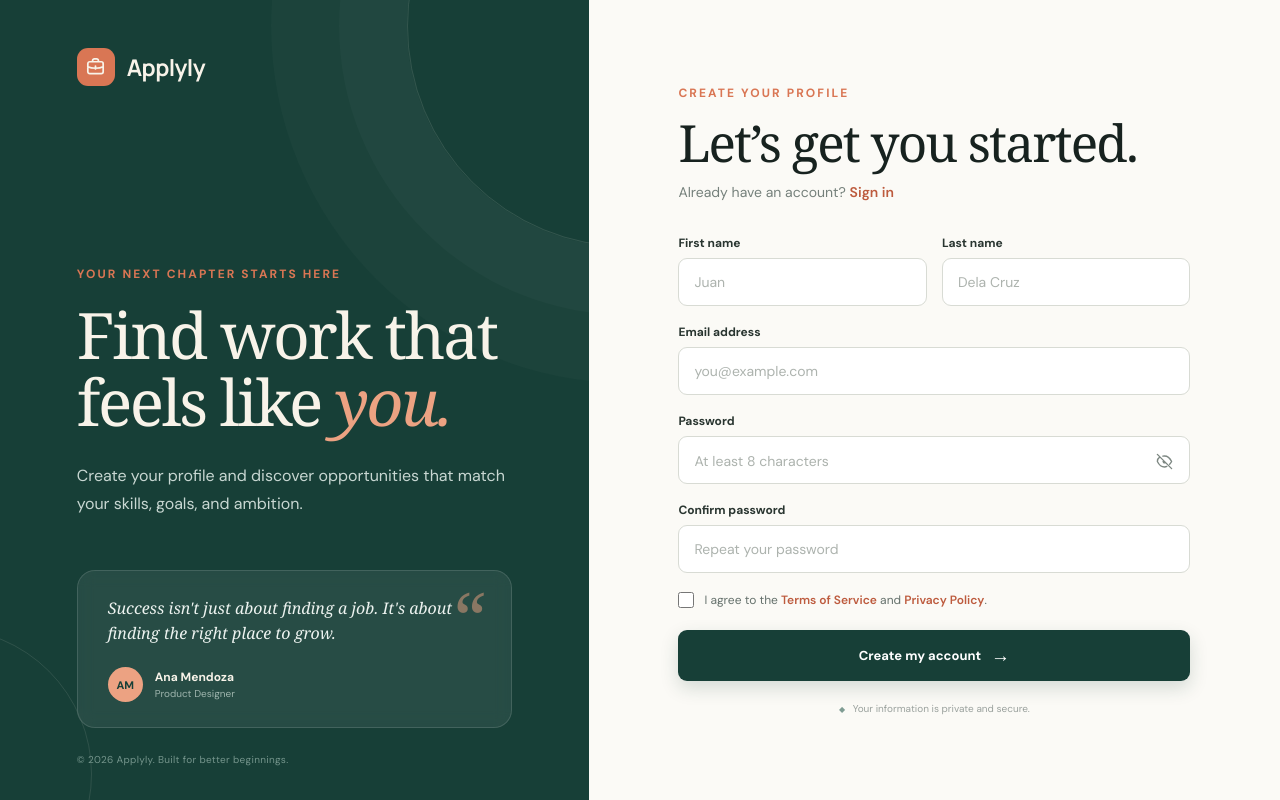
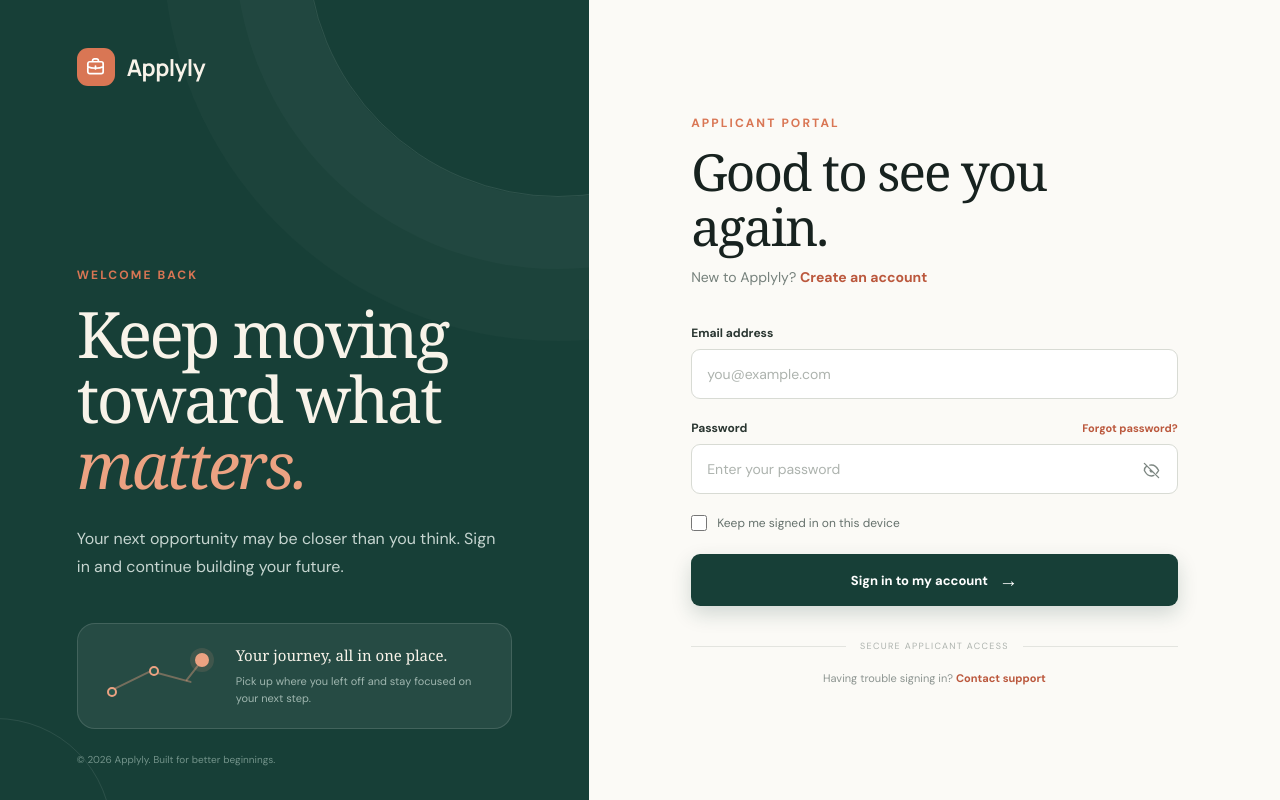
Before and after one commit to ukinigop/PRACTICE-TIME-NO2, a React (Vite) app: page / in a window 1280 px wide. Built offline with nearby package versions, Linux system fonts and the light colour scheme.

Commit message:
feat: create applicant login page

```diff
--- a/index.html
+++ b/index.html
@@ -3,8 +3,8 @@
   <head>
     <meta charset="UTF-8" />
     <meta name="viewport" content="width=device-width, initial-scale=1.0" />
-    <meta name="description" content="Create your applicant profile and find your next opportunity." />
-    <title>Applyly | Create an account</title>
+    <meta name="description" content="Sign in to your Applyly applicant account." />
+    <title>Applyly | Applicant login</title>
   </head>
   <body>
     <div id="root"></div>
--- a/src/App.jsx
+++ b/src/App.jsx
@@ -1,13 +1,4 @@
 import { useState } from 'react'
-
-const initialForm = {
-  firstName: '',
-  lastName: '',
-  email: '',
-  password: '',
-  confirmPassword: '',
-  terms: false,
-}
 
 function BriefcaseIcon() {
   return (
@@ -17,64 +8,48 @@ function BriefcaseIcon() {
   )
 }
 
-function EyeIcon({ hidden }) {
+function EyeIcon({ visible }) {
   return (
     <svg viewBox="0 0 24 24" aria-hidden="true">
-      {hidden ? (
-        <>
-          <path d="M3 3l18 18M10.7 10.7a1.85 1.85 0 0 0 2.6 2.6M9.9 5.2A9.7 9.7 0 0 1 12 5c5.5 0 9 7 9 7a15.2 15.2 0 0 1-2.5 3.4M6.2 6.2C4.1 7.7 3 10 3 12c0 0 3.5 7 9 7 1.1 0 2.1-.3 3-.7" />
-        </>
+      {visible ? (
+        <><path d="M3 12s3.5-7 9-7 9 7 9 7-3.5 7-9 7-9-7-9-7Z" /><circle cx="12" cy="12" r="2.5" /></>
       ) : (
-        <>
-          <path d="M3 12s3.5-7 9-7 9 7 9 7-3.5 7-9 7-9-7-9-7Z" />
-          <circle cx="12" cy="12" r="2.5" />
-        </>
+        <><path d="M3 3l18 18M10.7 10.7a1.85 1.85 0 0 0 2.6 2.6M9.9 5.2A9.7 9.7 0 0 1 12 5c5.5 0 9 7 9 7a15.2 15.2 0 0 1-2.5 3.4M6.2 6.2C4.1 7.7 3 10 3 12c0 0 3.5 7 9 7 1.1 0 2.1-.3 3-.7" /></>
       )}
     </svg>
   )
 }
 
+function Logo() {
+  return <div className="brand"><span className="brand-icon"><BriefcaseIcon /></span><span>Applyly</span></div>
+}
+
 function App() {
-  const [form, setForm] = useState(initialForm)
+  const [email, setEmail] = useState('')
+  const [password, setPassword] = useState('')
+  const [remember, setRemember] = useState(false)
+  const [showPassword, setShowPassword] = useState(false)
   const [errors, setErrors] = useState({})
-  const [showPassword, setShowPassword] = useState(false)
-  const [submitted, setSubmitted] = useState(false)
-
-  const updateField = (event) => {
-    const { name, value, checked, type } = event.target
-    setForm((current) => ({ ...current, [name]: type === 'checkbox' ? checked : value }))
-    setErrors((current) => ({ ...current, [name]: '' }))
-  }
-
-  const validate = () => {
-    const nextErrors = {}
-    if (!form.firstName.trim()) nextErrors.firstName = 'First name is required.'
-    if (!form.lastName.trim()) nextErrors.lastName = 'Last name is required.'
-    if (!/^\S+@\S+\.\S+$/.test(form.email)) nextErrors.email = 'Enter a valid email address.'
-    if (form.password.length < 8) nextErrors.password = 'Use at least 8 characters.'
-    if (form.confirmPassword !== form.password) nextErrors.confirmPassword = 'Passwords do not match.'
-    if (!form.terms) nextErrors.terms = 'Please accept the terms to continue.'
-    return nextErrors
-  }
+  const [signedIn, setSignedIn] = useState(false)
 
   const handleSubmit = (event) => {
     event.preventDefault()
-    const nextErrors = validate()
+    const nextErrors = {}
+    if (!/^\S+@\S+\.\S+$/.test(email)) nextErrors.email = 'Enter a valid email address.'
+    if (!password) nextErrors.password = 'Password is required.'
     setErrors(nextErrors)
-    if (Object.keys(nextErrors).length === 0) setSubmitted(true)
+    if (Object.keys(nextErrors).length === 0) setSignedIn(true)
   }
 
-  if (submitted) {
+  if (signedIn) {
     return (
-      <main className="page-shell success-shell">
+      <main className="success-shell">
         <section className="success-card" aria-live="polite">
           <div className="success-mark">✓</div>
-          <p className="eyebrow">YOU'RE ALL SET</p>
-          <h1>Welcome aboard, {form.firstName}.</h1>
-          <p>Your applicant profile is ready. You can now start exploring opportunities made for you.</p>
-          <button type="button" onClick={() => { setSubmitted(false); setForm(initialForm) }}>
-            Back to registration
-          </button>
+          <p className="eyebrow">WELCOME BACK</p>
+          <h1>You're signed in.</h1>
+          <p>The login interface is working. Account authentication will be connected when the backend API is available.</p>
+          <button type="button" onClick={() => setSignedIn(false)}>Back to login</button>
         </section>
       </main>
     )
@@ -82,88 +57,58 @@ function App() {
 
   return (
     <main className="page-shell">
-      <section className="brand-panel" aria-label="Applyly introduction">
-        <div className="brand">
-          <span className="brand-icon"><BriefcaseIcon /></span>
-          <span>Applyly</span>
+      <section className="story-panel" aria-label="Applyly introduction">
+        <Logo />
+        <div className="story-copy">
+          <p className="eyebrow">WELCOME BACK</p>
+          <h1>Keep moving<br />toward what<br /><em>matters.</em></h1>
+          <p>Your next opportunity may be closer than you think. Sign in and continue building your future.</p>
         </div>
-
-        <div className="brand-copy">
-          <p className="eyebrow">YOUR NEXT CHAPTER STARTS HERE</p>
-          <h1>Find work that<br />feels like <em>you.</em></h1>
-          <p>Create your profile and discover opportunities that match your skills, goals, and ambition.</p>
+        <div className="progress-card">
+          <div className="progress-art" aria-hidden="true">
+            <span className="path path-one" /><span className="path path-two" /><span className="path path-three" />
+            <span className="dot dot-one" /><span className="dot dot-two" /><span className="dot dot-three" />
+          </div>
+          <div><strong>Your journey, all in one place.</strong><p>Pick up where you left off and stay focused on your next step.</p></div>
         </div>
-
-        <div className="quote-card">
-          <span className="quote-mark">“</span>
-          <blockquote>Success isn't just about finding a job. It's about finding the right place to grow.</blockquote>
-          <div className="quote-author">
-            <span>AM</span>
-            <p><strong>Ana Mendoza</strong><small>Product Designer</small></p>
-          </div>
-        </div>
-
         <p className="copyright">© 2026 Applyly. Built for better beginnings.</p>
       </section>
 
       <section className="form-panel">
-        <div className="mobile-brand brand">
-          <span className="brand-icon"><BriefcaseIcon /></span>
-          <span>Applyly</span>
-        </div>
-
+        <div className="mobile-logo"><Logo /></div>
         <div className="form-wrap">
-          <div className="form-heading">
-            <p className="eyebrow">CREATE YOUR PROFILE</p>
-            <h2>Let’s get you started.</h2>
-            <p>Already have an account? <a href="/login">Sign in</a></p>
-          </div>
+          <header className="form-heading">
+            <p className="eyebrow">APPLICANT PORTAL</p>
+            <h2>Good to see you again.</h2>
+            <p>New to Applyly? <a href="/register">Create an account</a></p>
+          </header>
 
           <form onSubmit={handleSubmit} noValidate>
-            <div className="name-row">
-              <Field label="First name" name="firstName" value={form.firstName} onChange={updateField} error={errors.firstName} placeholder="Juan" autoComplete="given-name" />
-              <Field label="Last name" name="lastName" value={form.lastName} onChange={updateField} error={errors.lastName} placeholder="Dela Cruz" autoComplete="family-name" />
+            <div className="field">
+              <label htmlFor="email">Email address</label>
+              <input id="email" name="email" type="email" value={email} onChange={(event) => { setEmail(event.target.value); setErrors((current) => ({ ...current, email: '' })) }} placeholder="you@example.com" autoComplete="email" aria-invalid={Boolean(errors.email)} aria-describedby={errors.email ? 'email-error' : undefined} />
+              {errors.email && <span className="error" id="email-error">{errors.email}</span>}
             </div>
 
-            <Field label="Email address" name="email" type="email" value={form.email} onChange={updateField} error={errors.email} placeholder="you@example.com" autoComplete="email" />
-
             <div className="field">
-              <label htmlFor="password">Password</label>
+              <div className="label-row"><label htmlFor="password">Password</label><a href="/forgot-password">Forgot password?</a></div>
               <div className={`password-wrap ${errors.password ? 'has-error' : ''}`}>
-                <input id="password" name="password" type={showPassword ? 'text' : 'password'} value={form.password} onChange={updateField} placeholder="At least 8 characters" autoComplete="new-password" aria-invalid={Boolean(errors.password)} aria-describedby={errors.password ? 'password-error' : undefined} />
-                <button className="visibility-button" type="button" aria-label={showPassword ? 'Hide password' : 'Show password'} onClick={() => setShowPassword((current) => !current)}>
-                  <EyeIcon hidden={!showPassword} />
-                </button>
+                <input id="password" name="password" type={showPassword ? 'text' : 'password'} value={password} onChange={(event) => { setPassword(event.target.value); setErrors((current) => ({ ...current, password: '' })) }} placeholder="Enter your password" autoComplete="current-password" aria-invalid={Boolean(errors.password)} aria-describedby={errors.password ? 'password-error' : undefined} />
+                <button className="visibility-button" type="button" aria-label={showPassword ? 'Hide password' : 'Show password'} onClick={() => setShowPassword((current) => !current)}><EyeIcon visible={showPassword} /></button>
               </div>
               {errors.password && <span className="error" id="password-error">{errors.password}</span>}
             </div>
 
-            <Field label="Confirm password" name="confirmPassword" type={showPassword ? 'text' : 'password'} value={form.confirmPassword} onChange={updateField} error={errors.confirmPassword} placeholder="Repeat your password" autoComplete="new-password" />
-
-            <label className="terms">
-              <input type="checkbox" name="terms" checked={form.terms} onChange={updateField} />
-              <span>I agree to the <a href="/terms">Terms of Service</a> and <a href="/privacy">Privacy Policy</a>.</span>
-            </label>
-            {errors.terms && <span className="error terms-error">{errors.terms}</span>}
-
-            <button className="submit-button" type="submit">Create my account <span>→</span></button>
+            <label className="remember"><input type="checkbox" checked={remember} onChange={(event) => setRemember(event.target.checked)} /><span>Keep me signed in on this device</span></label>
+            <button className="submit-button" type="submit">Sign in to my account <span>→</span></button>
           </form>
 
-          <p className="secure-note"><span>◆</span> Your information is private and secure.</p>
+          <div className="divider"><span>SECURE APPLICANT ACCESS</span></div>
+          <p className="support-note">Having trouble signing in? <a href="mailto:support@applyly.test">Contact support</a></p>
         </div>
       </section>
     </main>
   )
 }
 
-function Field({ label, name, type = 'text', value, onChange, error, placeholder, autoComplete }) {
-  return (
-    <div className="field">
-      <label htmlFor={name}>{label}</label>
-      <input id={name} name={name} type={type} value={value} onChange={onChange} placeholder={placeholder} autoComplete={autoComplete} aria-invalid={Boolean(error)} aria-describedby={error ? `${name}-error` : undefined} />
-      {error && <span className="error" id={`${name}-error`}>{error}</span>}
-    </div>
-  )
-}
-
 export default App
--- a/src/styles.css
+++ b/src/styles.css
@@ -1,101 +1,94 @@
-@import url('https://fonts.googleapis.com/css2?family=DM+Sans:wght@400;500;600;700&family=Manrope:wght@400;500;600;700&display=swap');
+@import url('https://fonts.googleapis.com/css2?family=DM+Sans:wght@400;500;600;700&family=Manrope:wght@500;600;700&display=swap');
 
-:root {
-  font-family: 'DM Sans', sans-serif;
-  color: #17221f;
-  background: #f5f1e8;
-  font-synthesis: none;
-  text-rendering: optimizeLegibility;
-}
-
+:root { font-family: 'DM Sans', sans-serif; color: #17221f; background: #f7f4ed; font-synthesis: none; text-rendering: optimizeLegibility; }
 * { box-sizing: border-box; }
 body { margin: 0; min-width: 320px; min-height: 100vh; }
 button, input { font: inherit; }
-button, a { -webkit-tap-highlight-color: transparent; }
-a { color: #bd5b3e; font-weight: 600; text-decoration: none; }
+a { color: #bb583d; font-weight: 700; text-decoration: none; }
 a:hover { text-decoration: underline; }
 
-.page-shell { min-height: 100vh; display: grid; grid-template-columns: minmax(390px, 46%) 1fr; }
-.brand-panel { position: relative; overflow: hidden; display: flex; min-height: 100vh; flex-direction: column; padding: 48px clamp(40px, 6vw, 88px) 34px; color: #f8f3e9; background: #173f37; }
-.brand-panel::before { content: ''; position: absolute; width: 440px; height: 440px; right: -260px; top: -195px; border: 1px solid rgba(248,243,233,.12); border-radius: 50%; box-shadow: 0 0 0 68px rgba(248,243,233,.025), 0 0 0 136px rgba(248,243,233,.018); }
-.brand-panel::after { content: ''; position: absolute; width: 290px; height: 290px; left: -200px; bottom: -120px; border: 1px solid rgba(248,243,233,.1); border-radius: 50%; }
+.page-shell { display: grid; min-height: 100vh; grid-template-columns: minmax(410px, 46%) 1fr; }
+.story-panel { position: relative; display: flex; min-height: 100vh; overflow: hidden; flex-direction: column; padding: 48px clamp(42px, 6vw, 88px) 34px; color: #f8f3e9; background: #173f37; }
+.story-panel::before { content: ''; position: absolute; width: 500px; height: 500px; top: -305px; right: -220px; border: 1px solid rgba(255,255,255,.1); border-radius: 50%; box-shadow: 0 0 0 72px rgba(255,255,255,.025), 0 0 0 144px rgba(255,255,255,.018); }
+.story-panel::after { content: ''; position: absolute; width: 230px; height: 230px; bottom: -150px; left: -120px; border: 1px solid rgba(255,255,255,.09); border-radius: 50%; }
 .brand { position: relative; z-index: 1; display: flex; align-items: center; gap: 12px; font-family: 'Manrope', sans-serif; font-size: 23px; font-weight: 700; letter-spacing: -.6px; }
-.brand-icon { display: grid; width: 38px; height: 38px; place-items: center; border-radius: 11px; background: #d97654; }
+.brand-icon { display: grid; width: 38px; height: 38px; place-items: center; border-radius: 11px; color: white; background: #d97654; }
 .brand-icon svg { width: 23px; fill: none; stroke: currentColor; stroke-width: 1.8; stroke-linecap: round; stroke-linejoin: round; }
-.brand-copy { position: relative; z-index: 1; margin: auto 0 52px; max-width: 560px; }
-.eyebrow { margin: 0 0 20px; color: #d97654; font-size: 12px; font-weight: 700; letter-spacing: 2.1px; }
-.brand-copy h1 { margin: 0; font-family: Georgia, serif; font-size: clamp(46px, 5vw, 70px); font-weight: 400; line-height: 1.04; letter-spacing: -2.4px; }
-.brand-copy h1 em { color: #eca282; font-weight: 400; }
-.brand-copy > p:last-child { max-width: 470px; margin: 27px 0 0; color: #c8d7d2; font-size: 16px; line-height: 1.75; }
-.quote-card { position: relative; z-index: 1; max-width: 510px; padding: 25px 30px; border: 1px solid rgba(255,255,255,.13); border-radius: 18px; background: rgba(255,255,255,.07); backdrop-filter: blur(8px); }
-.quote-mark { position: absolute; right: 25px; top: 9px; color: rgba(236,162,130,.5); font-family: Georgia, serif; font-size: 72px; line-height: 1; }
-.quote-card blockquote { position: relative; max-width: 390px; margin: 0 0 21px; color: #edf3f0; font-family: Georgia, serif; font-size: 16px; font-style: italic; line-height: 1.55; }
-.quote-author { display: flex; align-items: center; gap: 12px; }
-.quote-author > span { display: grid; width: 35px; height: 35px; place-items: center; border-radius: 50%; color: #173f37; background: #eca282; font-size: 11px; font-weight: 700; }
-.quote-author p { display: flex; flex-direction: column; margin: 0; }
-.quote-author strong { font-size: 12px; }
-.quote-author small { margin-top: 2px; color: #9fb5ae; font-size: 10px; }
-.copyright { position: relative; z-index: 1; margin: 25px 0 0; color: #75958c; font-size: 10px; letter-spacing: .3px; }
+.story-copy { position: relative; z-index: 1; margin: auto 0 42px; }
+.eyebrow { margin: 0 0 18px; color: #d97654; font-size: 12px; font-weight: 700; letter-spacing: 2.1px; }
+.story-copy h1 { margin: 0; font-family: Georgia, serif; font-size: clamp(48px, 5vw, 69px); font-weight: 400; line-height: 1.02; letter-spacing: -2.5px; }
+.story-copy h1 em { color: #eca282; font-weight: 400; }
+.story-copy > p:last-child { max-width: 460px; margin: 28px 0 0; color: #c6d5d0; font-size: 16px; line-height: 1.75; }
+.progress-card { position: relative; z-index: 1; display: grid; max-width: 510px; grid-template-columns: 112px 1fr; align-items: center; gap: 22px; padding: 20px 24px; border: 1px solid rgba(255,255,255,.13); border-radius: 18px; background: rgba(255,255,255,.065); }
+.progress-card strong { font-family: Georgia, serif; font-size: 15px; font-weight: 400; }
+.progress-card p { margin: 7px 0 0; color: #9fb6af; font-size: 11px; line-height: 1.55; }
+.progress-art { position: relative; height: 64px; }
+.path { position: absolute; height: 2px; border-radius: 2px; background: rgba(236,162,130,.4); transform-origin: left center; }
+.path-one { width: 44px; left: 10px; top: 45px; transform: rotate(-26deg); }
+.path-two { width: 43px; left: 48px; top: 26px; transform: rotate(15deg); }
+.path-three { width: 28px; left: 84px; top: 36px; transform: rotate(-52deg); }
+.dot { position: absolute; width: 10px; height: 10px; border: 2px solid #eca282; border-radius: 50%; background: #27564c; }
+.dot-one { left: 5px; top: 43px; }
+.dot-two { left: 47px; top: 22px; }
+.dot-three { right: 5px; top: 9px; width: 14px; height: 14px; background: #eca282; box-shadow: 0 0 0 5px rgba(236,162,130,.13); }
+.copyright { position: relative; z-index: 1; margin: 24px 0 0; color: #73938a; font-size: 10px; }
 
-.form-panel { display: flex; min-height: 100vh; align-items: center; justify-content: center; padding: 54px clamp(28px, 7vw, 110px); background: #fbfaf6; }
-.form-wrap { width: 100%; max-width: 520px; }
-.mobile-brand { display: none; }
-.form-heading { margin-bottom: 34px; }
+.form-panel { display: flex; min-height: 100vh; align-items: center; justify-content: center; padding: 55px clamp(28px, 8vw, 120px); background: #fbfaf6; }
+.form-wrap { width: 100%; max-width: 500px; }
+.mobile-logo { display: none; }
+.form-heading { margin-bottom: 39px; }
 .form-heading .eyebrow { margin-bottom: 13px; }
-.form-heading h2 { margin: 0; font-family: Georgia, serif; font-size: clamp(37px, 4vw, 52px); font-weight: 400; letter-spacing: -1.8px; line-height: 1.1; }
-.form-heading > p:last-child { margin: 13px 0 0; color: #75807b; font-size: 14px; }
-form { display: flex; flex-direction: column; gap: 18px; }
-.name-row { display: grid; grid-template-columns: 1fr 1fr; gap: 15px; }
-.field { display: flex; min-width: 0; flex-direction: column; gap: 7px; }
+.form-heading h2 { max-width: 470px; margin: 0; font-family: Georgia, serif; font-size: clamp(40px, 4vw, 53px); font-weight: 400; line-height: 1.08; letter-spacing: -1.9px; }
+.form-heading > p:last-child { margin: 14px 0 0; color: #75807b; font-size: 14px; }
+form { display: flex; flex-direction: column; gap: 21px; }
+.field { display: flex; flex-direction: column; gap: 8px; }
 .field label { color: #293530; font-size: 12px; font-weight: 700; }
-.field input, .password-wrap { width: 100%; }
-.field input { height: 48px; padding: 0 15px; border: 1px solid #d8dbd4; border-radius: 9px; outline: none; color: #17221f; background: #fff; font-size: 14px; transition: border-color .2s, box-shadow .2s; }
+.label-row { display: flex; align-items: center; justify-content: space-between; }
+.label-row a { font-size: 11px; }
+.field > input, .password-wrap { width: 100%; height: 50px; }
+.field input { padding: 0 15px; border: 1px solid #d8dbd4; border-radius: 9px; outline: 0; color: #17221f; background: #fff; font-size: 14px; transition: border-color .2s, box-shadow .2s; }
 .field input::placeholder { color: #adb3ae; }
 .field input:focus, .password-wrap:focus-within { border-color: #357a68; box-shadow: 0 0 0 3px rgba(53,122,104,.12); }
 .field input[aria-invalid='true'], .password-wrap.has-error { border-color: #b54838; }
-.password-wrap { position: relative; height: 48px; border: 1px solid #d8dbd4; border-radius: 9px; background: #fff; transition: border-color .2s, box-shadow .2s; }
-.password-wrap input { padding-right: 48px; border: 0; background: transparent; box-shadow: none !important; }
-.visibility-button { position: absolute; right: 7px; top: 6px; display: grid; width: 36px; height: 36px; place-items: center; border: 0; border-radius: 7px; color: #7d8782; background: transparent; cursor: pointer; }
+.password-wrap { position: relative; border: 1px solid #d8dbd4; border-radius: 9px; background: #fff; transition: border-color .2s, box-shadow .2s; }
+.password-wrap input { width: 100%; height: 100%; padding-right: 48px; border: 0; background: transparent; box-shadow: none !important; }
+.visibility-button { position: absolute; top: 7px; right: 7px; display: grid; width: 36px; height: 36px; place-items: center; border: 0; border-radius: 7px; color: #7d8782; background: transparent; cursor: pointer; }
 .visibility-button:hover { color: #173f37; background: #f1f4f1; }
 .visibility-button svg { width: 19px; fill: none; stroke: currentColor; stroke-width: 1.7; stroke-linecap: round; stroke-linejoin: round; }
 .error { color: #b54838; font-size: 11px; }
-.terms { display: flex; align-items: flex-start; gap: 10px; color: #65716c; font-size: 12px; line-height: 1.5; cursor: pointer; }
-.terms input { width: 16px; height: 16px; flex: 0 0 auto; margin: 1px 0 0; accent-color: #173f37; }
-.terms-error { margin-top: -14px; }
-.submit-button { display: flex; height: 51px; align-items: center; justify-content: center; gap: 10px; margin-top: 3px; border: 0; border-radius: 9px; color: white; background: #173f37; font-size: 13px; font-weight: 700; box-shadow: 0 7px 18px rgba(23,63,55,.17); cursor: pointer; transition: transform .15s, background .15s; }
+.remember { display: flex; align-items: center; gap: 10px; color: #65716c; font-size: 12px; cursor: pointer; }
+.remember input { width: 16px; height: 16px; margin: 0; accent-color: #173f37; }
+.submit-button { display: flex; height: 52px; align-items: center; justify-content: center; gap: 11px; margin-top: 2px; border: 0; border-radius: 9px; color: white; background: #173f37; font-size: 13px; font-weight: 700; box-shadow: 0 8px 20px rgba(23,63,55,.18); cursor: pointer; transition: transform .15s, background .15s; }
 .submit-button:hover { background: #205548; transform: translateY(-1px); }
 .submit-button:active { transform: translateY(0); }
 .submit-button span { font-size: 19px; font-weight: 400; }
-.secure-note { margin: 21px 0 0; color: #9aa19d; font-size: 10px; text-align: center; }
-.secure-note span { margin-right: 5px; color: #7f9c93; font-size: 8px; }
+.divider { display: flex; align-items: center; gap: 14px; margin: 34px 0 19px; color: #adb3ae; font-size: 9px; letter-spacing: 1.3px; }
+.divider::before, .divider::after { content: ''; height: 1px; flex: 1; background: #e3e4df; }
+.support-note { margin: 0; color: #8c9490; font-size: 11px; text-align: center; }
 
-.success-shell { display: grid; place-items: center; padding: 30px; background: #173f37; }
+.success-shell { display: grid; min-height: 100vh; place-items: center; padding: 30px; background: #173f37; }
 .success-card { width: min(540px, 100%); padding: 55px; border-radius: 22px; background: #fbfaf6; box-shadow: 0 30px 80px rgba(0,0,0,.25); text-align: center; }
 .success-mark { display: grid; width: 58px; height: 58px; margin: 0 auto 24px; place-items: center; border-radius: 50%; color: white; background: #d97654; font-size: 28px; }
 .success-card .eyebrow { margin-bottom: 12px; }
-.success-card h1 { margin: 0; font-family: Georgia, serif; font-size: 40px; font-weight: 400; }
+.success-card h1 { margin: 0; font-family: Georgia, serif; font-size: 42px; font-weight: 400; }
 .success-card > p:not(.eyebrow) { color: #6b7671; line-height: 1.7; }
 .success-card button { margin-top: 18px; padding: 14px 24px; border: 0; border-radius: 9px; color: white; background: #173f37; font-weight: 700; cursor: pointer; }
 
 @media (max-width: 900px) {
   .page-shell { display: block; background: #fbfaf6; }
-  .brand-panel { display: none; }
+  .story-panel { display: none; }
   .form-panel { min-height: 100vh; padding: 32px 24px 45px; }
   .form-wrap { max-width: 560px; }
-  .mobile-brand { display: flex; margin-bottom: 54px; color: #173f37; }
-  .mobile-brand .brand-icon { color: #fff; }
+  .mobile-logo { display: block; margin-bottom: 70px; color: #173f37; }
 }
 
 @media (max-width: 520px) {
   .form-panel { align-items: flex-start; padding: 25px 19px 36px; }
-  .mobile-brand { margin-bottom: 42px; }
-  .form-heading { margin-bottom: 29px; }
-  .form-heading h2 { font-size: 38px; }
-  .name-row { grid-template-columns: 1fr; gap: 18px; }
+  .mobile-logo { margin-bottom: 58px; }
+  .form-heading { margin-bottom: 34px; }
+  .form-heading h2 { font-size: 39px; }
   .success-card { padding: 38px 25px; }
-  .success-card h1 { font-size: 34px; }
+  .success-card h1 { font-size: 35px; }
 }
 
-@media (prefers-reduced-motion: reduce) {
-  *, *::before, *::after { scroll-behavior: auto !important; transition: none !important; }
-}
+@media (prefers-reduced-motion: reduce) { *, *::before, *::after { transition: none !important; } }
```
